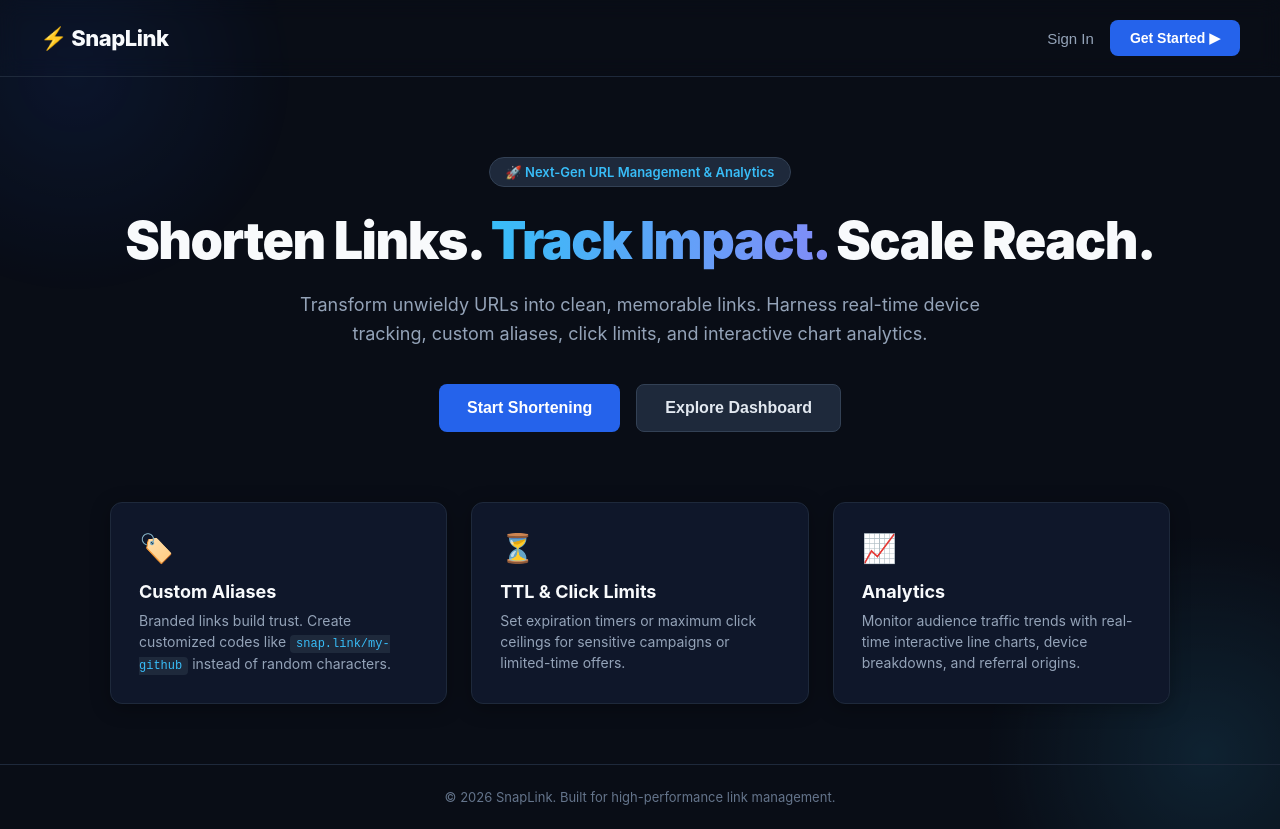
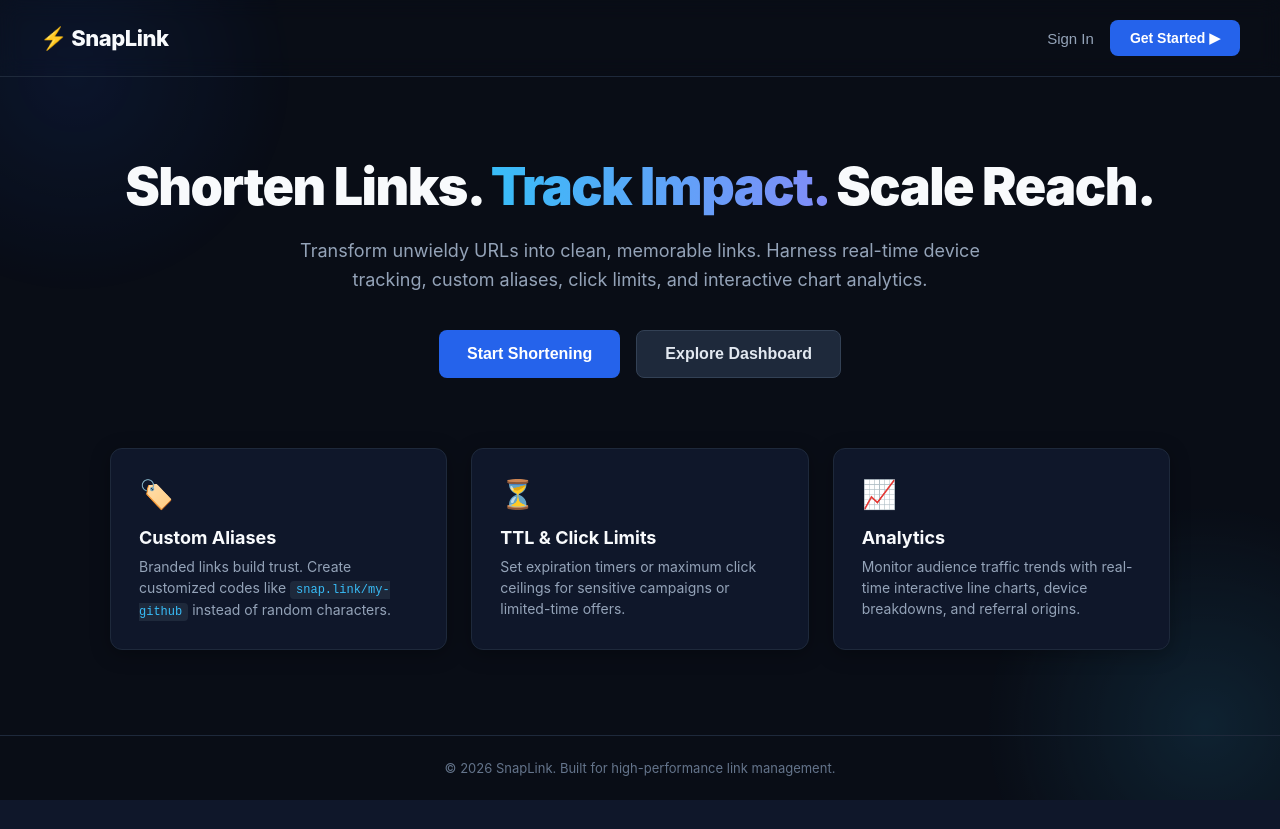
Before and after one commit to Soupal23/snaplink, a React (Vite) app in the folder url-shortener-frontend/: page / in a window 1280 px wide. After the commit the page ends 800 px from the top, so only its background shows below. Built offline with nearby package versions, Linux system fonts and the light colour scheme; no server answers.

Commit message:
Updated UI

```diff
--- a/url-shortener-frontend/src/pages/LandingPage.jsx
+++ b/url-shortener-frontend/src/pages/LandingPage.jsx
@@ -78,9 +78,9 @@ export default function LandingPage() {
 
       {/* Hero Section */}
       <main style={styles.heroSection}>
-        <div style={styles.badge} className="hero-title">
+        {/* <div style={styles.badge} className="hero-title">
           🚀 Next-Gen URL Management & Analytics
-        </div>
+        </div> */}
 
         <h1 style={styles.heroHeading} className="hero-title">
           Shorten Links. <span style={styles.gradientText}>Track Impact.</span> Scale Reach.
```
